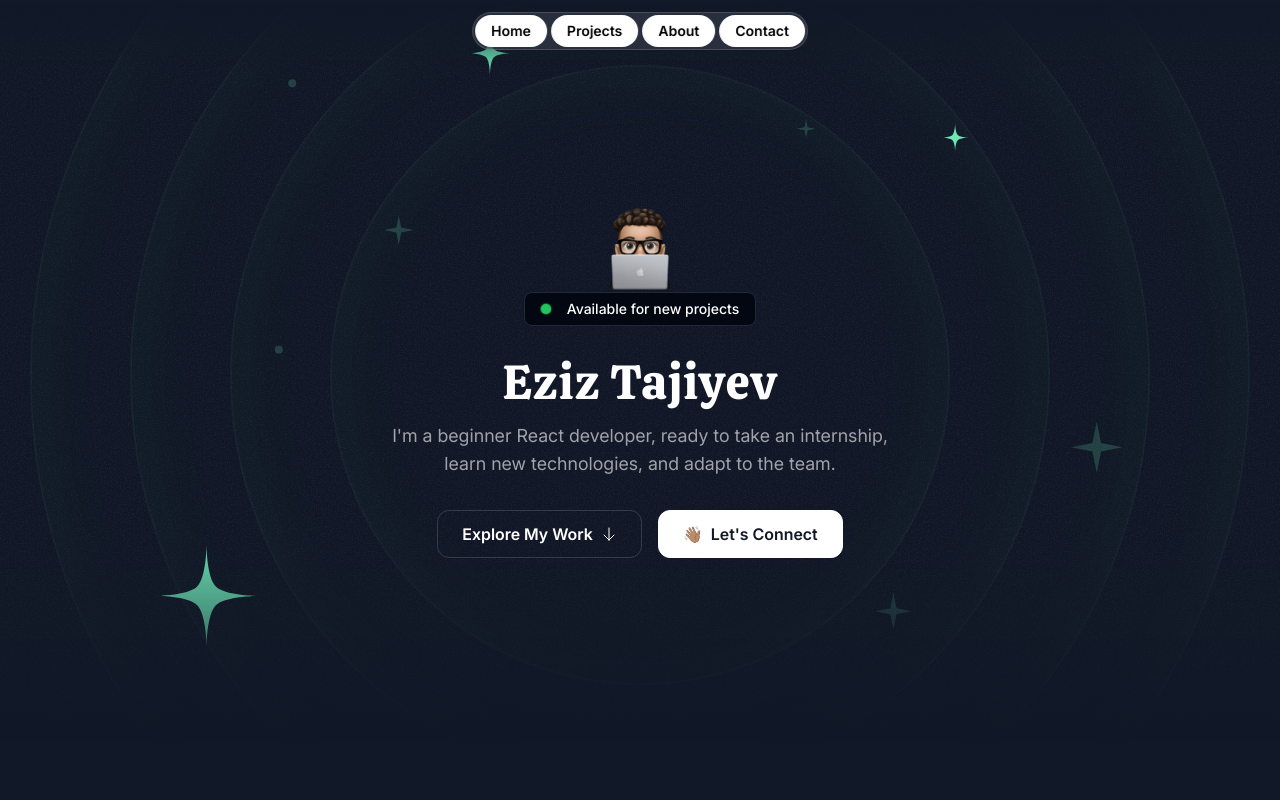
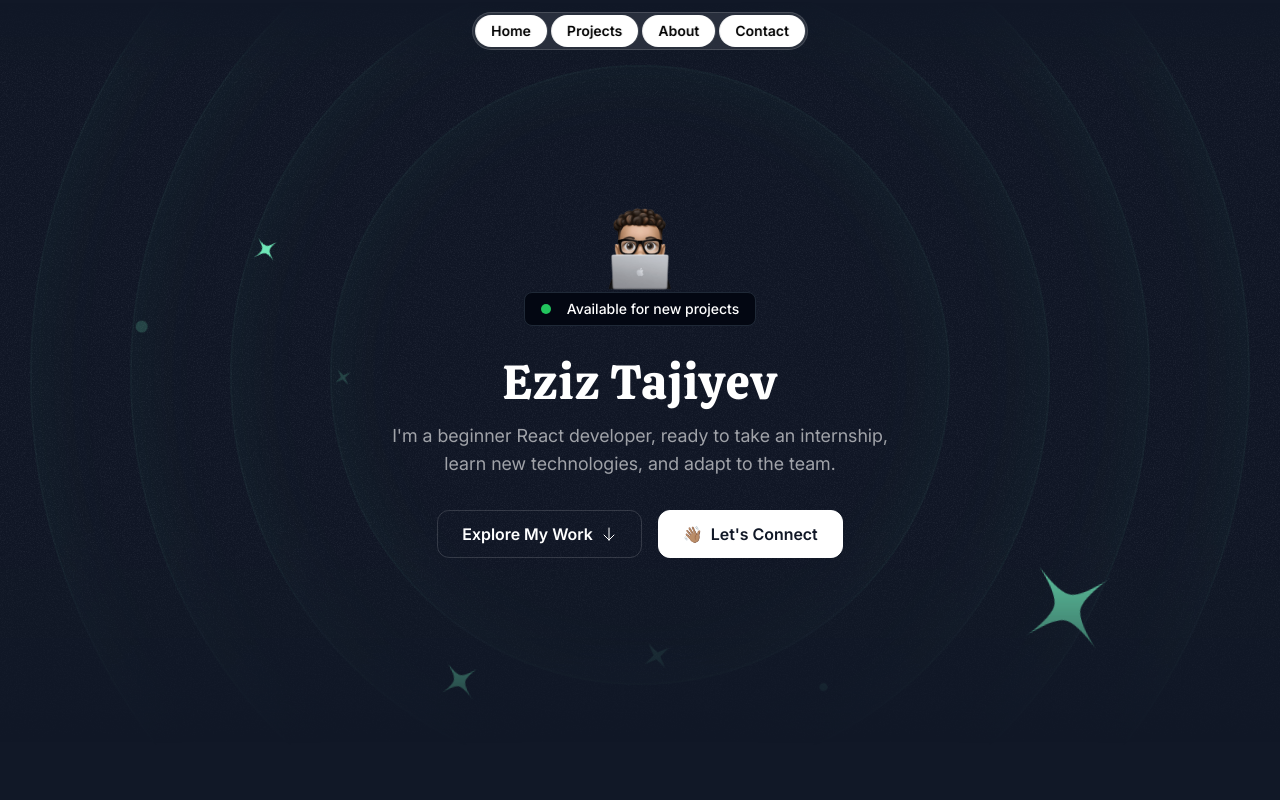
Before and after one commit to eziz-tajiev/Portfolio, a Next.js app: page / in a window 1280 px wide. Shown: the top 800 px of the page. Built offline with nearby package versions, Linux system fonts and the light colour scheme.

Commit message:
added animation to hero orbit

```diff
--- a/src/components/HeroOrbit.tsx
+++ b/src/components/HeroOrbit.tsx
@@ -1,22 +1,42 @@
-import { PropsWithChildren } from "react"
+import { PropsWithChildren } from "react";
+import { motion } from "framer-motion";
 
 export const HeroOrbit = ({
   children,
   size,
-  rotation}:PropsWithChildren<{size: number; rotation: number; }>) => {
+  rotation,
+}: PropsWithChildren<{ size: number; rotation: number }>) => {
   return (
-        <div className='absolute left-1/2 top-1/2 -translate-x-1/2 -translate-y-1/2'>
-          <div className="flex items-start justify-start" style={{
+    <div className="absolute left-1/2 top-1/2 -translate-x-1/2 -translate-y-1/2">
+      <motion.div
+        className="flex items-start justify-start"
+        style={{
           transform: `rotate(${rotation}deg)`,
           height: `${size}px`,
           width: `${size}px`,
-          }} >
-            <div className='inline-flex' style={{
-              transform: `rotate(${rotation * -1}deg)`
-            }}>
+        }}
+        initial={{
+          rotate: rotation,
+        }}
+        animate={{
+          rotate: 360 + rotation,
+        }}
+        transition={{
+          repeat: Infinity,
+          repeatType: "loop",
+          duration: 10,
+          ease: "linear",
+        }}
+      >
+        <motion.div
+          className="inline-flex"
+          style={{
+            transform: `rotate(${rotation * -1}deg)`,
+          }}
+        >
           {children}
+        </motion.div>
+      </motion.div>
     </div>
-        </div>
-      </div>
-    )
-}
+  );
+};
--- a/src/sections/Hero.tsx
+++ b/src/sections/Hero.tsx
@@ -23,12 +23,14 @@ export const HeroSection = () => {
             <div className="relative bg-green-500 size-2.5 rounded-full">
               <motion.div
                 className="absolute bg-green-500 inset-0 rounded-full"
-                initial={{ scale: 1, opacity: 0.7 }}
-                animate={{ scale: 2, opacity: 0 }}
+                initial={{ scale: 1, opacity: 0.7 }} // Начальное состояние
+                animate={{ scale: 3, opacity: 0 }} // Конечное состояние
                 transition={{
-                  duration: 2,
-                  ease: "easeInOut",
+                  duration: 1.2, // Увеличил длительность для плавности
+                  ease: "easeOut",
                   repeat: Infinity,
+                  repeatDelay: 0.5, // Задержка между повторами 0.5 сек
+                  delay: 0.3, // Задержка перед первым запуском
                 }}
               />
             </div>
```
Lines whose indentation alone changed are shown as unchanged.
